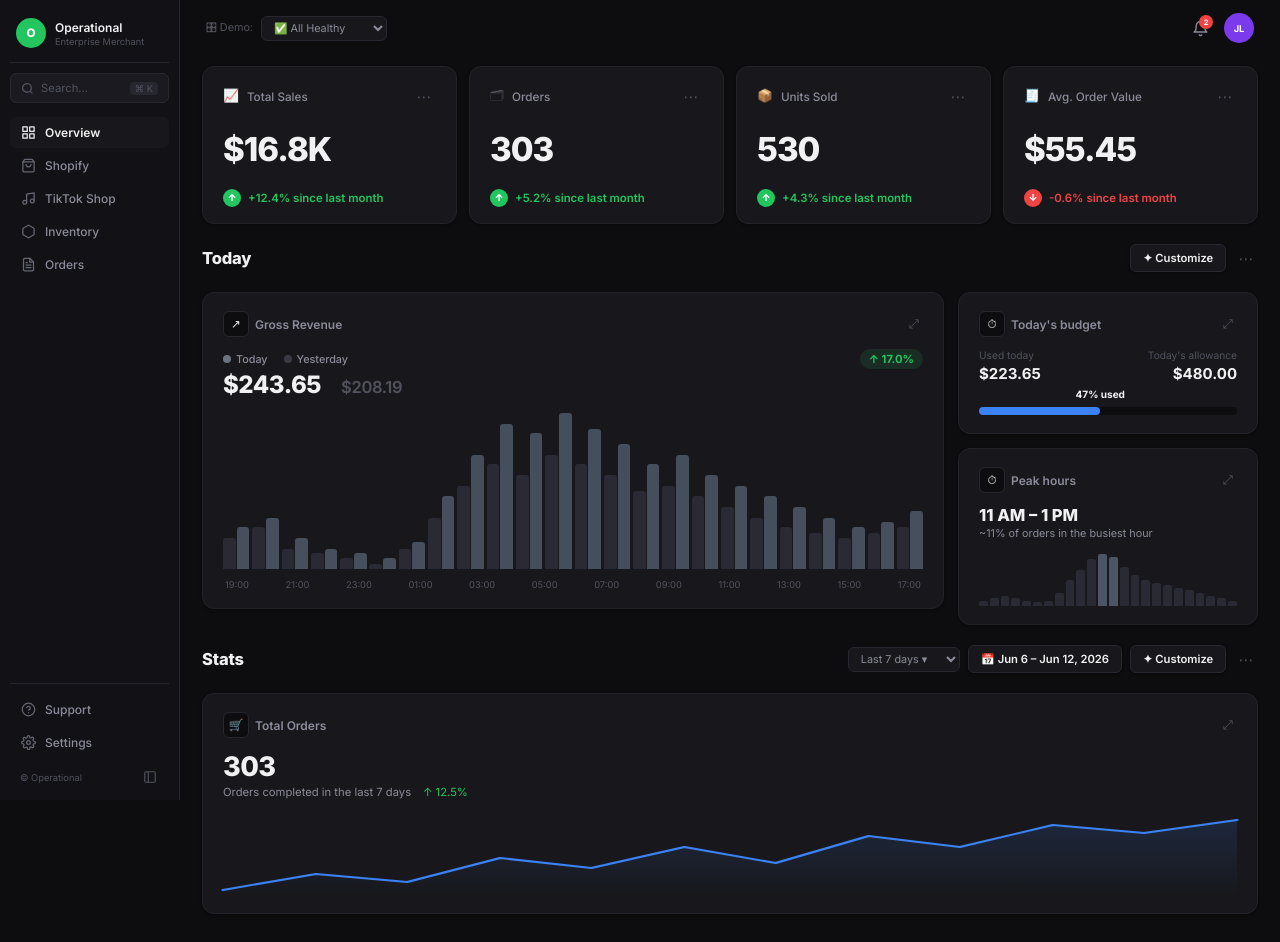
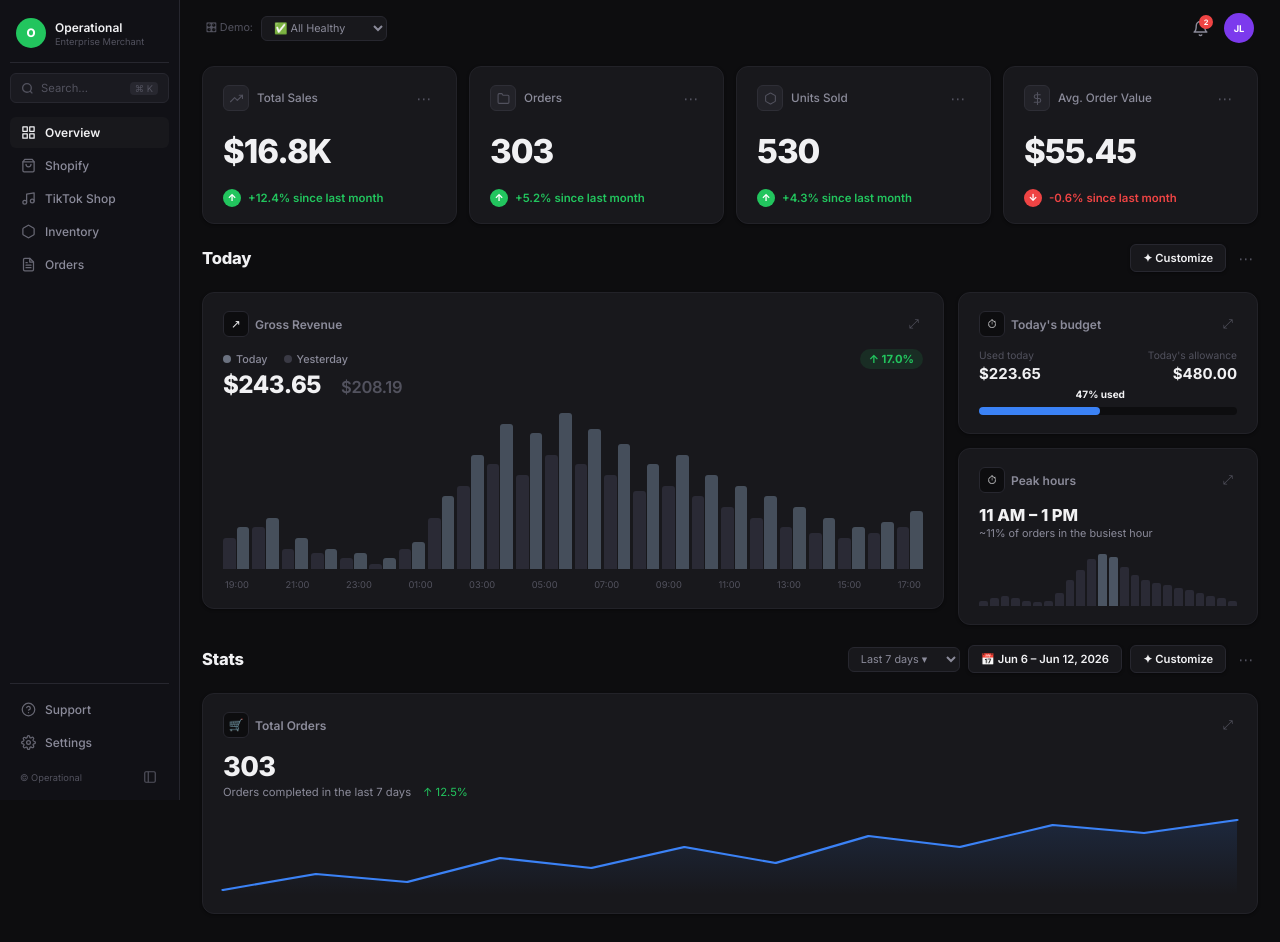
Before and after one commit to JesuaLabor/ecommerce-command-center, a React (Vite) app: page / in a window 1280 px wide. Built offline with nearby package versions, Linux system fonts and the light colour scheme.

Commit message:
feat: stat cards use SVG icons in dark chip box, matching reference design

```diff
--- a/src/components/OverviewPage.jsx
+++ b/src/components/OverviewPage.jsx
@@ -1,16 +1,26 @@
 import { useState } from "react";
 
-/**
- * OverviewPage — mirrors the reference screenshot layout using our existing light color scheme.
- *
- * Sections:
- *  1. KPI stat row (4 cards)
- *  2. "Today" — Gross Revenue bar chart + Today's Budget card + Peak Hours mini-chart
- *  3. "Stats" — Total Orders line chart with date range selector
- *
- * All chart data is generated mock data (no external chart library needed).
- * Props: platforms {object}
- */
+// ─── Monochrome SVG Icons ────────────────────────────────────────
+const IconTrendUp = () => (
+  <svg width="13" height="13" viewBox="0 0 24 24" fill="none" stroke="currentColor" strokeWidth="2" strokeLinecap="round" strokeLinejoin="round">
+    <polyline points="23 6 13.5 15.5 8.5 10.5 1 18"/><polyline points="17 6 23 6 23 12"/>
+  </svg>
+);
+const IconFolder = () => (
+  <svg width="13" height="13" viewBox="0 0 24 24" fill="none" stroke="currentColor" strokeWidth="2" strokeLinecap="round" strokeLinejoin="round">
+    <path d="M22 19a2 2 0 01-2 2H4a2 2 0 01-2-2V5a2 2 0 012-2h5l2 3h9a2 2 0 012 2z"/>
+  </svg>
+);
+const IconBox = () => (
+  <svg width="13" height="13" viewBox="0 0 24 24" fill="none" stroke="currentColor" strokeWidth="2" strokeLinecap="round" strokeLinejoin="round">
+    <path d="M21 16V8a2 2 0 00-1-1.73l-7-4a2 2 0 00-2 0l-7 4A2 2 0 003 8v8a2 2 0 001 1.73l7 4a2 2 0 002 0l7-4A2 2 0 0021 16z"/>
+  </svg>
+);
+const IconTag = () => (
+  <svg width="13" height="13" viewBox="0 0 24 24" fill="none" stroke="currentColor" strokeWidth="2" strokeLinecap="round" strokeLinejoin="round">
+    <line x1="12" y1="1" x2="12" y2="23"/><path d="M17 5H9.5a3.5 3.5 0 000 7h5a3.5 3.5 0 010 7H6"/>
+  </svg>
+);
 
 // ─── Helpers ────────────────────────────────────────────────────
 function generateHourlyRevenue() {
@@ -37,7 +47,7 @@ function StatCard({ id, icon, label, value, delta, up, extra }) {
   return (
     <div className="ov-stat-card" id={`ov-stat-${id}`}>
 
-      {/* ── Header: plain icon + label + ellipsis ── */}
+      {/* ── Header: dark icon chip + label + ellipsis ── */}
       <div className="ov-stat-header">
         <span className="ov-stat-icon">{icon}</span>
         <span className="ov-stat-label">{label}</span>
@@ -49,12 +59,10 @@ function StatCard({ id, icon, label, value, delta, up, extra }) {
         <div className="ov-stat-value">{value}</div>
       </div>
 
-      {/* ── Footer: arrow-circle badge + text ── */}
+      {/* ── Footer: filled circle with arrow + text ── */}
       <div className="ov-stat-footer">
         <div className={`ov-stat-delta ${up ? "delta-up" : "delta-down"}`}>
-          <span className="ov-delta-circle">
-            {up ? "↑" : "↓"}
-          </span>
+          <span className="ov-delta-circle">{up ? "↑" : "↓"}</span>
           {delta} since last month
         </div>
         {extra && <div className="ov-stat-extra">{extra}</div>}
@@ -257,10 +265,10 @@ export default function OverviewPage({ platforms }) {
   else if (tiktokStale) dataWarning = `⚠ TikTok data ${platforms.tiktok.staleness_minutes} min delayed`;
 
   const statCards = [
-    { id: "revenue", icon: "📈", label: "Total Sales", value: fmtCurrency(totalRevenue), delta: "+12.4%", up: true, extra: dataWarning },
-    { id: "orders", icon: "🗂", label: "Orders", value: totalOrders.toLocaleString(), delta: "+5.2%", up: true, extra: dataWarning },
-    { id: "units", icon: "📦", label: "Units Sold", value: totalUnits.toLocaleString(), delta: "+4.3%", up: true, extra: dataWarning },
-    { id: "aov", icon: "🧾", label: "Avg. Order Value", value: `$${aov.toFixed(2)}`, delta: "-0.6%", up: false, extra: dataWarning },
+    { id: "revenue", icon: <IconTrendUp />, label: "Total Sales",       value: fmtCurrency(totalRevenue),            delta: "+12.4%", up: true,  extra: dataWarning },
+    { id: "orders",  icon: <IconFolder />,  label: "Orders",            value: totalOrders.toLocaleString(),         delta: "+5.2%",  up: true,  extra: dataWarning },
+    { id: "units",   icon: <IconBox />,     label: "Units Sold",        value: totalUnits.toLocaleString(),          delta: "+4.3%",  up: true,  extra: dataWarning },
+    { id: "aov",     icon: <IconTag />,     label: "Avg. Order Value",  value: `$${aov.toFixed(2)}`,                delta: "-0.6%",  up: false, extra: dataWarning },
   ];
 
   const hourlyData = generateHourlyRevenue();
--- a/src/index.css
+++ b/src/index.css
@@ -957,10 +957,16 @@ ul {
 }
 
 .ov-stat-icon {
-  font-size: 0.85rem;
-  color: var(--text-muted);
+  width: 26px;
+  height: 26px;
+  border-radius: var(--radius-sm);
+  background: #222228;
+  border: 1px solid #2e2e36;
+  display: flex;
+  align-items: center;
+  justify-content: center;
   flex-shrink: 0;
-  line-height: 1;
+  color: var(--text-muted);
 }
 
 .ov-stat-label {
```
